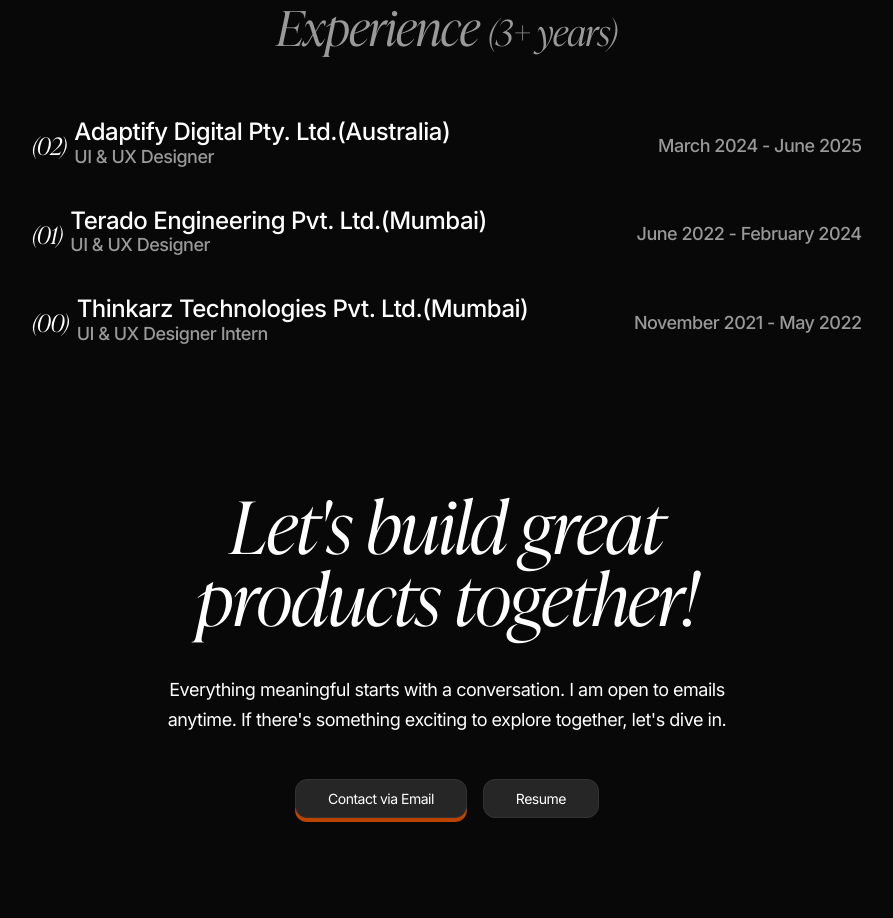
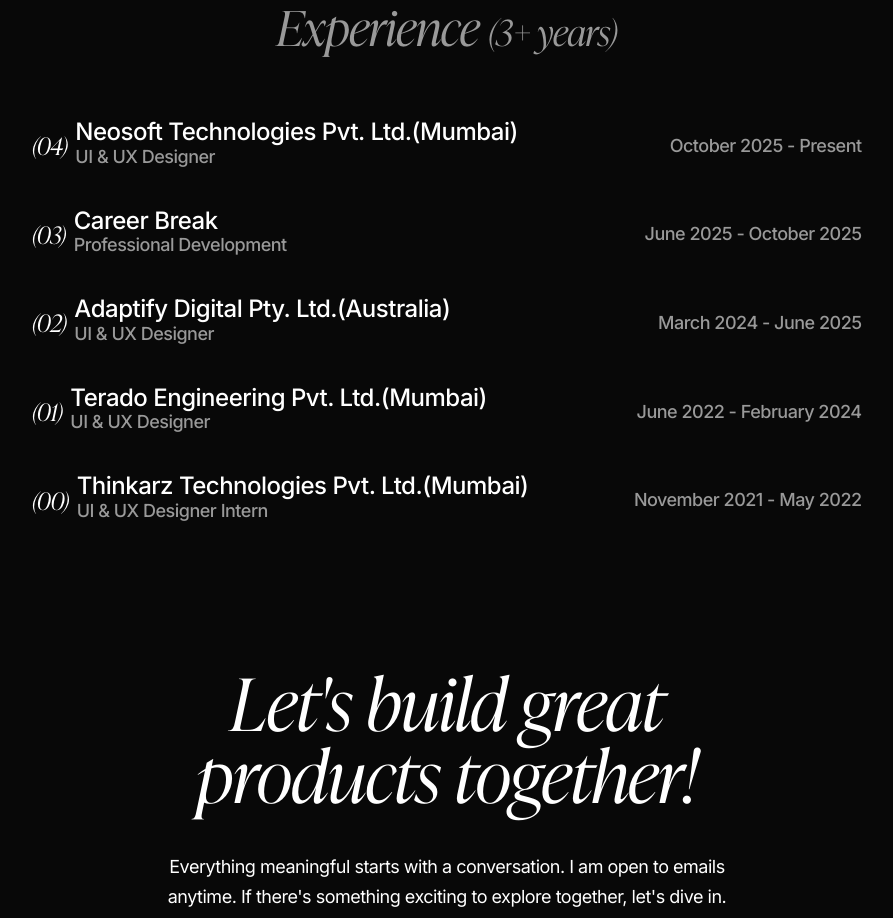
Before and after one commit to andrew-0210/portfolio-0.1, a Next.js app: page / in a window 1280 px wide. Shown: the part 4960-5878 px from the top of the page, without its empty margins (193-1086 px from the left). Before the commit the page ends 5842 px from the top, so only its background shows below. Built offline with nearby package versions, Linux system fonts and the light colour scheme.

Commit message:
Add new work experience entries to data.ts

```diff
--- a/src/constants/data.ts
+++ b/src/constants/data.ts
@@ -28,6 +28,16 @@
 		company: "Adaptify Digital Pty. Ltd.(Australia)",
 		designation: "UI & UX Designer",
 		duration: "March 2024 - June 2025",
+	},
+	{
+		company: "Career Break",
+		designation: "Professional Development",
+		duration: "June 2025 - October 2025",
+	},
+	{
+		company: "Neosoft Technologies Pvt. Ltd.(Mumbai)",
+		designation: "UI & UX Designer",
+		duration: "October 2025 - Present",
 	},
 ];
 
```
